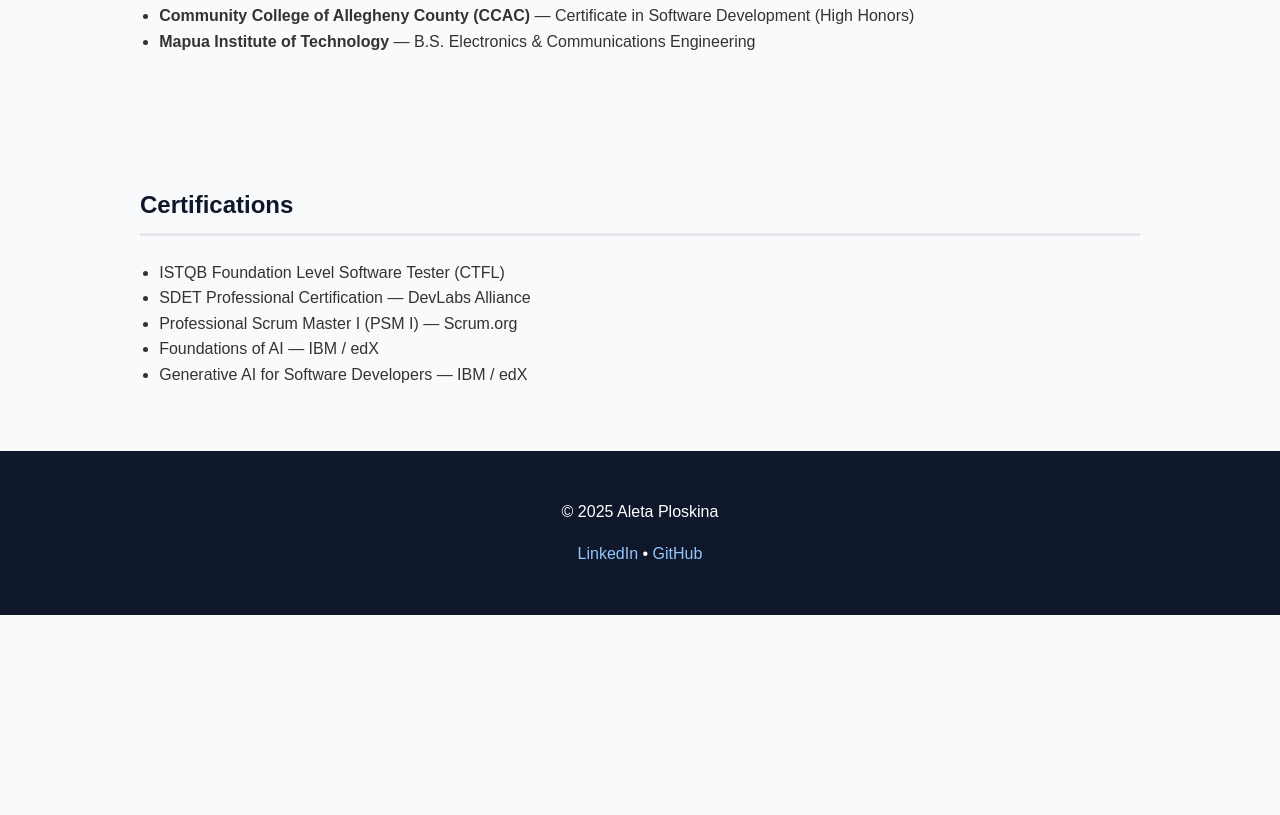
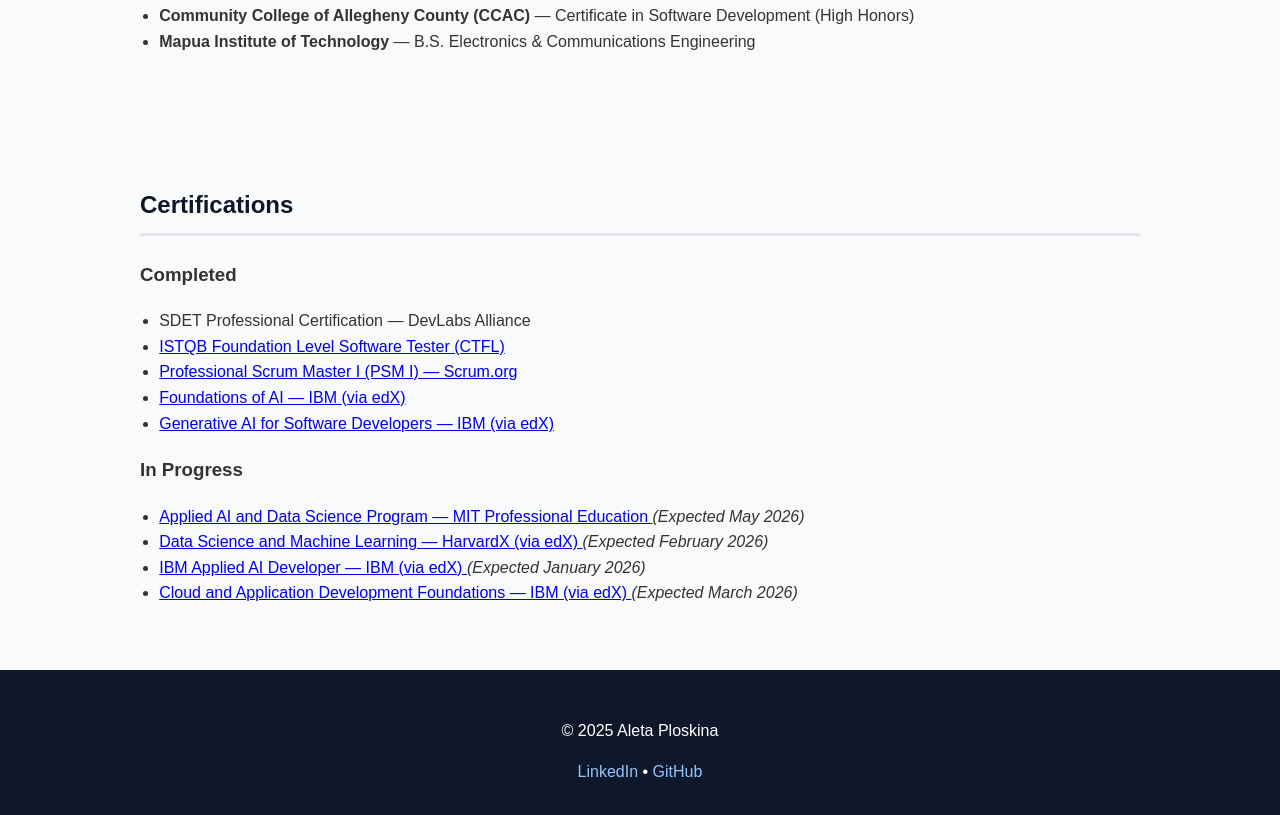
Before and after one commit to aletap/aleta-ploskina-portfolio, a plain HTML site: page index.html in a window 1280 px wide. Shown: the part 2896-3711 px from the top of the page. Before the commit the page ends 3511 px from the top, so only its background shows below. Drawn offline with Linux system fonts and the light colour scheme.

Commit message:
Update portfolio content and certifications section

```diff
--- a/index.html
+++ b/index.html
@@ -191,13 +191,75 @@
 
 <section id="certifications">
   <h2>Certifications</h2>
-  <ul>
-    <li>ISTQB Foundation Level Software Tester (CTFL)</li>
-    <li>SDET Professional Certification — DevLabs Alliance</li>
-    <li>Professional Scrum Master I (PSM I) — Scrum.org</li>
-    <li>Foundations of AI — IBM / edX</li>
-    <li>Generative AI for Software Developers — IBM / edX</li>
+
+  <h3>Completed</h3>
+
+<ul>
+  <li>
+    SDET Professional Certification — DevLabs Alliance
+  </li>
+  <li>
+    <a href="https://istqb.org/certifications/certified-tester-foundation-level-ctfl-v4-0/"
+       target="_blank" rel="noopener noreferrer">
+      ISTQB Foundation Level Software Tester (CTFL)
+    </a>
+  </li>
+  <li>
+    <a href="https://www.scrum.org/assessments/professional-scrum-master-i-certification"
+       target="_blank" rel="noopener noreferrer">
+      Professional Scrum Master I (PSM I) — Scrum.org
+    </a>
+  </li>
+  <li>
+    <a href="https://www.edx.org/certificates/professional-certificate/ibm-foundations-of-ai"
+       target="_blank" rel="noopener noreferrer">
+      Foundations of AI — IBM (via edX)
+    </a>
+  </li>
+  <li>
+    <a href="https://www.edx.org/certificates/professional-certificate/ibm-generative-ai-for-software-developers"
+       target="_blank" rel="noopener noreferrer">
+      Generative AI for Software Developers — IBM (via edX)
+    </a>
+  </li>
+</ul>
+
+  <h3>In Progress</h3>
+<ul>
+  <li>
+    <a href="https://professional.mit.edu/course-catalog/applied-ai-and-data-science-program"
+       target="_blank" rel="noopener noreferrer">
+      Applied AI and Data Science Program — MIT Professional Education
+    </a>
+    <em>(Expected May 2026)</em>
+  </li>
+
+  <li>
+    <a href="https://www.edx.org/certificates/professional-certificate/harvardx-python-for-data-science-and-machine-learning"
+       target="_blank" rel="noopener noreferrer">
+      Data Science and Machine Learning — HarvardX (via edX)
+    </a>
+    <em>(Expected February 2026)</em>
+  </li>
+
+  <li>
+    <a href="https://www.edx.org/certificates/professional-certificate/ibm-ibm-applied-ai-developer"
+       target="_blank" rel="noopener noreferrer">
+      IBM Applied AI Developer — IBM (via edX)
+    </a>
+    <em>(Expected January 2026)</em>
+  </li>
+
+  <li>
+    <a href="https://www.edx.org/certificates/professional-certificate/ibm-cloud-and-application-development-foundations"
+       target="_blank" rel="noopener noreferrer">
+      Cloud and Application Development Foundations — IBM (via edX)
+    </a>
+    <em>(Expected March 2026)</em>
+  </li>
+</ul>
   </ul>
+
 </section>
 
 <footer>
```
